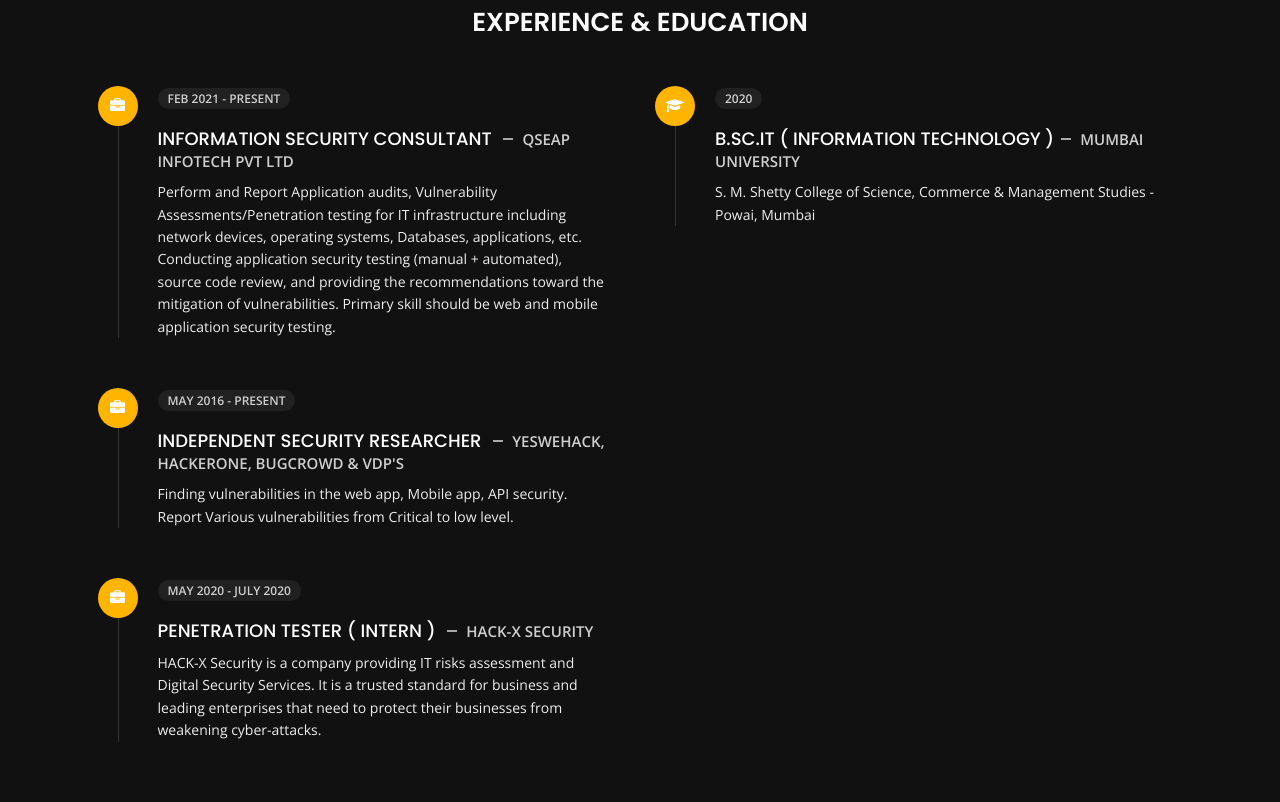
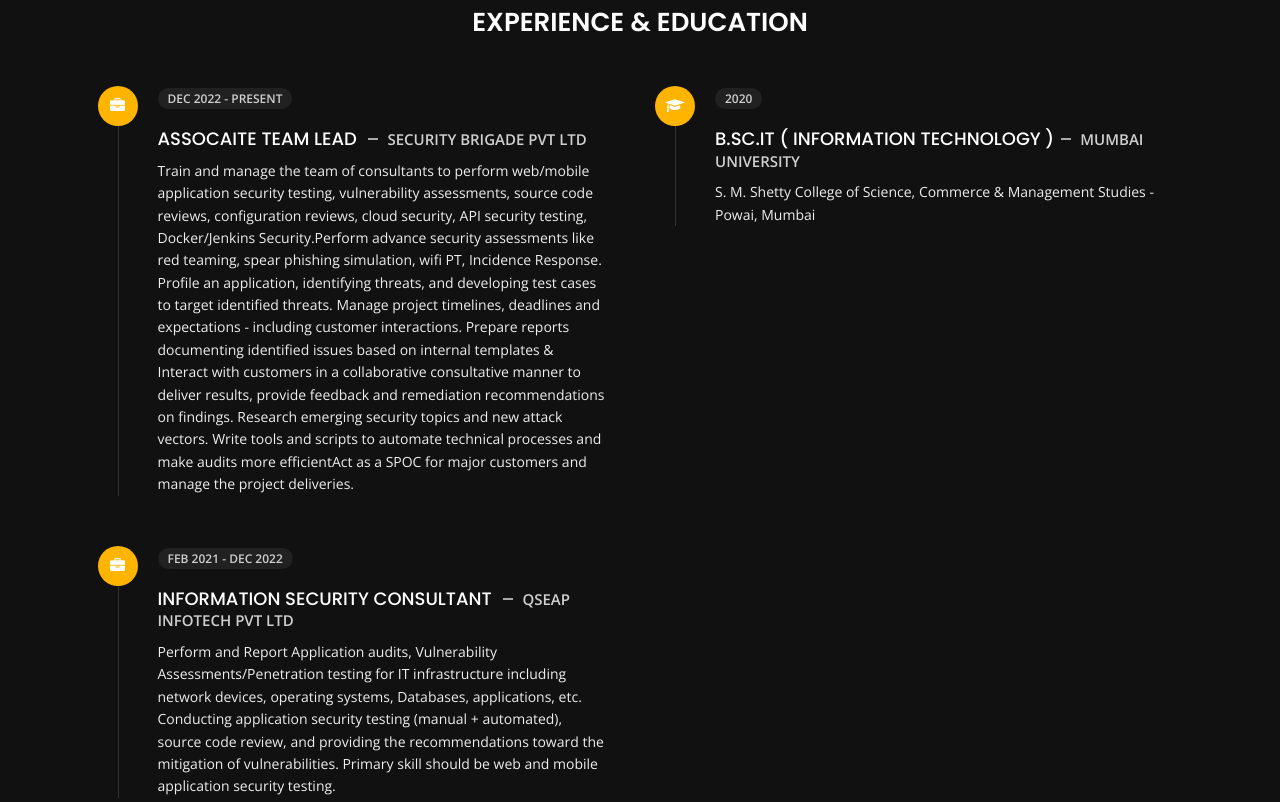
Before and after one commit to akashrpatil/akashpatil.github.io, a plain HTML site: page about.html in a window 1280 px wide. Shown: the part 1000-1802 px from the top of the page. Drawn offline with nearby package versions, Linux system fonts and the light colour scheme.

Commit message:
Update about.html

```diff
--- a/about.html
+++ b/about.html
@@ -272,11 +272,25 @@
             <div class="col-lg-6 m-15px-tb">
                 <div class="resume-box">
                     <ul>
-                         <li>
+                        <li>
                             <div class="icon">
                                 <i class="fa fa-briefcase"></i>
                             </div>
-                            <span class="time open-sans-font text-uppercase">Feb 2021 - Present</span>
+                            <span class="time open-sans-font text-uppercase">Dec 2022 - Present</span>
+                            <h5 class="poppins-font text-uppercase">Assocaite Team Lead <span class="place open-sans-font">SECURITY BRIGADE PVT LTD</span></h5>
+                            <p class="open-sans-font">Train and manage the team of consultants to perform web/mobile application security testing, vulnerability assessments,
+                                source code reviews, configuration reviews, cloud security, API security testing, Docker/Jenkins Security.Perform advance security assessments
+                                like red teaming, spear phishing simulation, wifi PT, Incidence Response. Profile an application, identifying threats, and developing test cases
+                                to target identified threats. Manage project timelines, deadlines and expectations - including customer interactions. Prepare reports documenting
+                                identified issues based on internal templates & Interact with customers in a collaborative consultative manner to deliver results, provide feedback
+                                and remediation recommendations on findings. Research emerging security topics and new attack vectors. Write tools and scripts to automate technical
+                                processes and make audits more efficientAct as a SPOC for major customers and manage the project deliveries.</p>
+                        </li>
+                        <li>
+                            <div class="icon">
+                                <i class="fa fa-briefcase"></i>
+                            </div>
+                            <span class="time open-sans-font text-uppercase">Feb 2021 - Dec 2022</span>
                             <h5 class="poppins-font text-uppercase">Information Security Consultant <span class="place open-sans-font">QSEAP INFOTECH PVT LTD</span></h5>
                             <p class="open-sans-font">Perform and Report Application audits, Vulnerability Assessments/Penetration testing for
                                                      IT infrastructure including network devices, operating systems, Databases, applications, etc.
```
